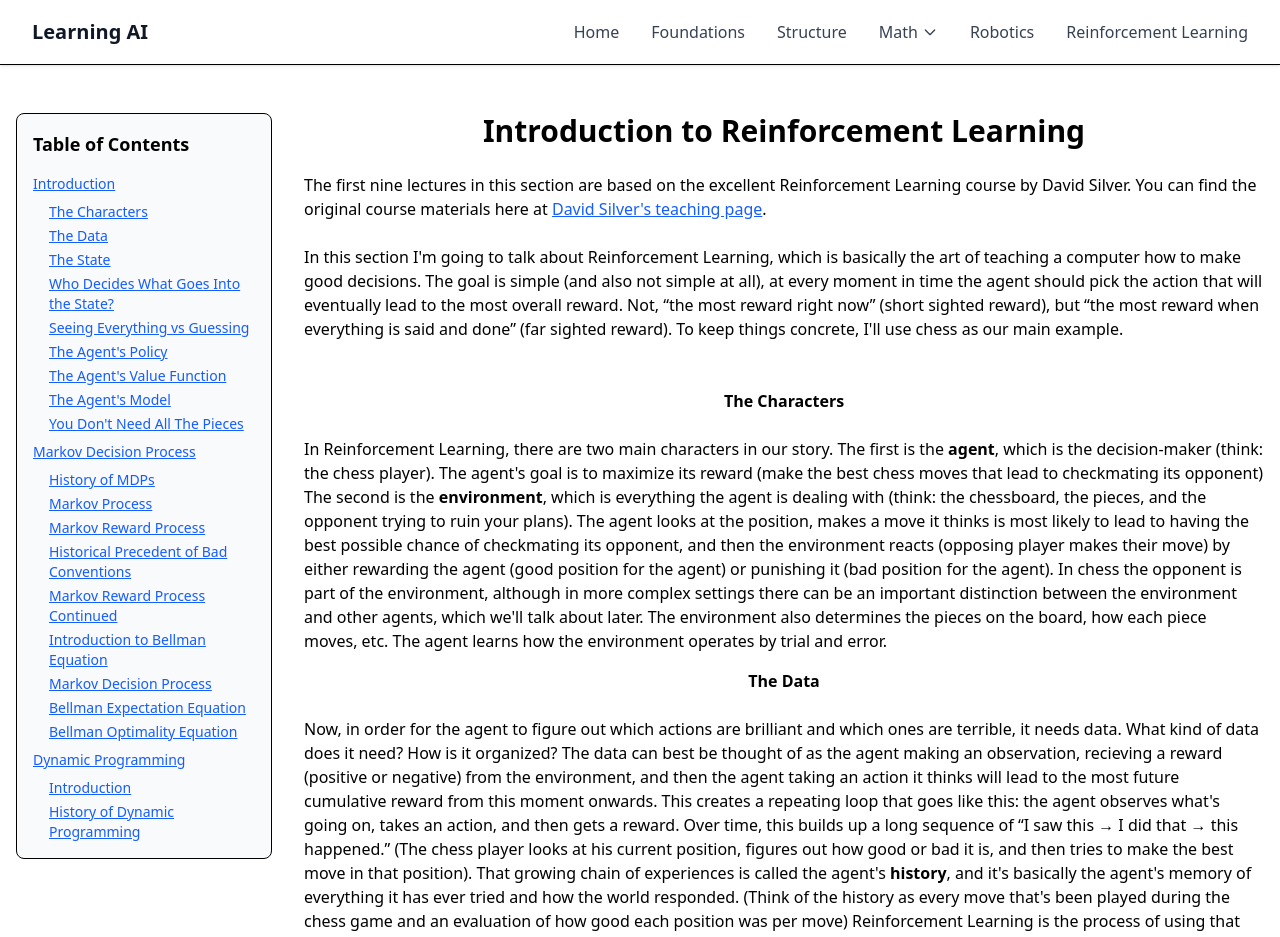
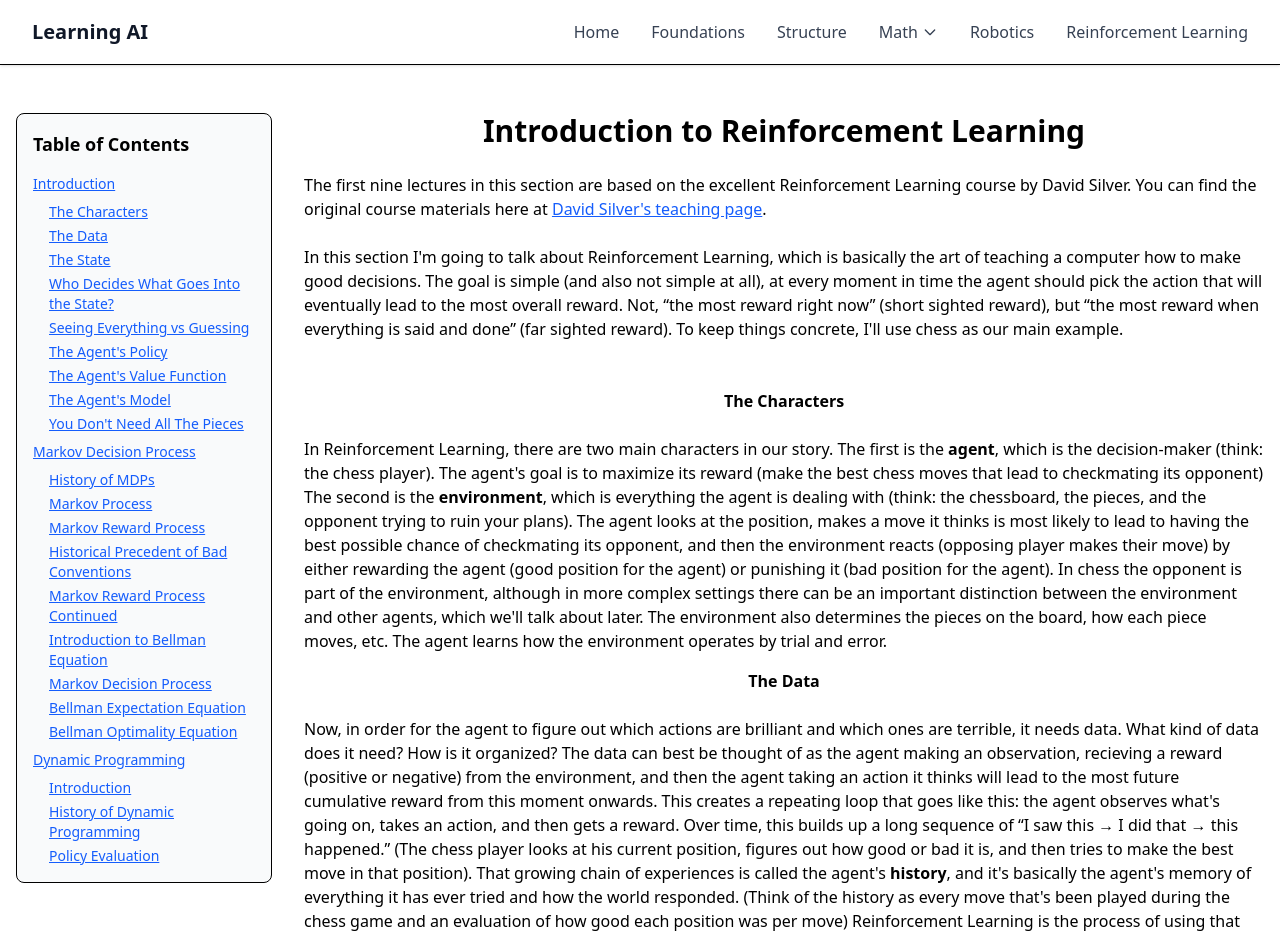
Before and after one commit to WilliamGiammona/learning-ai, a Next.js app: page /reinforcement-learning in a window 1280 px wide. Shown: the top 937 px of the page. Built offline with nearby package versions, Linux system fonts and the light colour scheme.

Commit message:
continuing dynamic programming section

```diff
--- a/app/reinforcement-learning/page.tsx
+++ b/app/reinforcement-learning/page.tsx
@@ -206,6 +206,14 @@ export default function ReinforcementLearningPage() {
                       History of Dynamic Programming
                     </a>
                   </li>
+                  <li>
+                    <a
+                      href="#dp-policy-evaluation"
+                      className="text-blue-600 hover:text-blue-800 underline block"
+                    >
+                      Policy Evaluation
+                    </a>
+                  </li>
                 </ul>
               </li>
             </ul>
@@ -3016,6 +3024,13 @@ export default function ReinforcementLearningPage() {
               long-horizon decision problem into smaller pieces, write down a
               consistency equation between stages, and solve it iteratively.
             </p>
+
+            <h2
+              id="dp-policy-evaluation"
+              className="text-2xl font-bold mb-6 text-center"
+            >
+              Policy Evaluation
+            </h2>
           </section>
         </main>
       </div>
```
